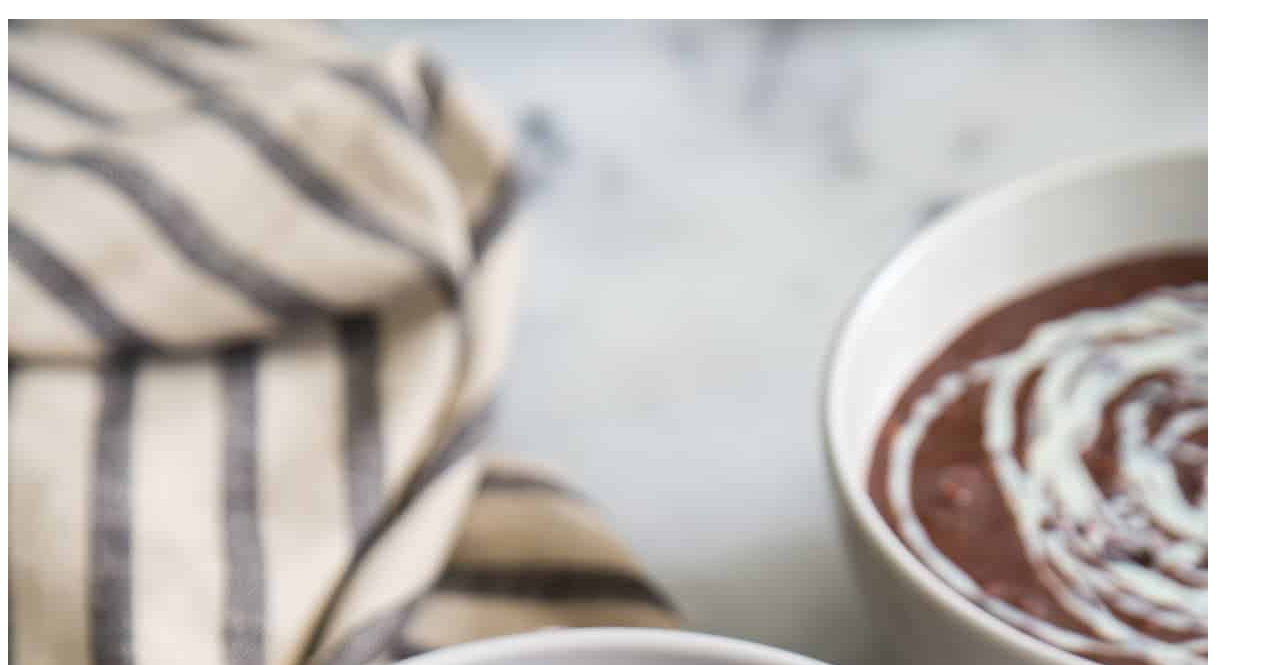
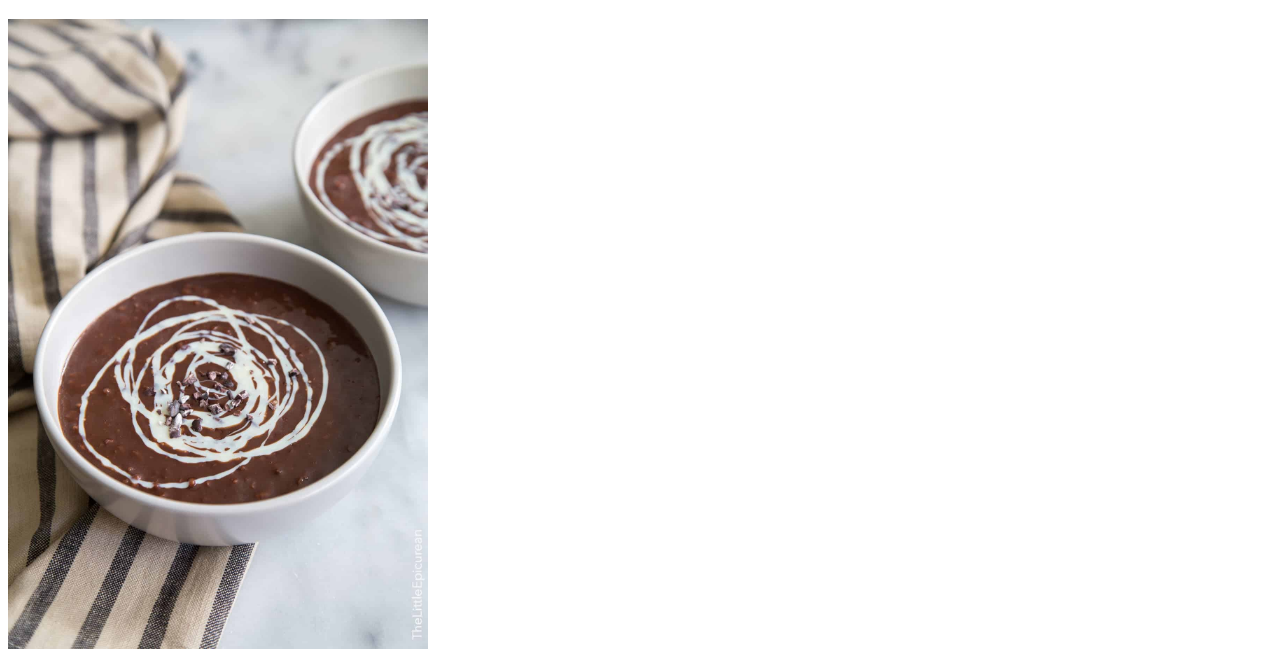
Before and after one commit to rcSabucido/odin-recipes, a plain HTML site: page recipes/champorado.html in a window 1280 px wide. Shown: the part 61-726 px from the top of the page. Drawn offline with Linux system fonts and the light colour scheme.

Commit message:
Edit images dimension with style.css

```diff
--- a/recipes/champorado.html
+++ b/recipes/champorado.html
@@ -5,11 +5,12 @@
     <meta http-equiv="X-UA-Compatible" content="IE=edge">
     <meta name="viewport" content="width=device-width, initial-scale=1.0">
     <title>Champorado</title>
+    <link rel="stylesheet" href="recipes.css">
 </head>
 <body>
     <h1>Champorado</h1>
 
-    <img src="../images/champorado.jpg" alt="a champorado picture">
+    <img class="champo" src="../images/champorado.jpg" alt="a champorado picture">
     <h3>The food I eat often at school.</h3>
     <p>Champorado is a comfort food that is often eaten for an extra boost of energy at school or work.
         It consists of tablea (chocolate tablets) or grounded cocoa powder and glutinous rice.
--- a/recipes/recipes.css
+++ b/recipes/recipes.css
@@ -0,0 +1,6 @@
+.adobo,
+.champo,
+.sisig {
+    width: 420px;
+    height: auto;
+}
```
Also changed, not shown: recipes/adobo.html (+2 -1 lines), recipes/sisig.html (+2 -1 lines), style.css (deleted).
